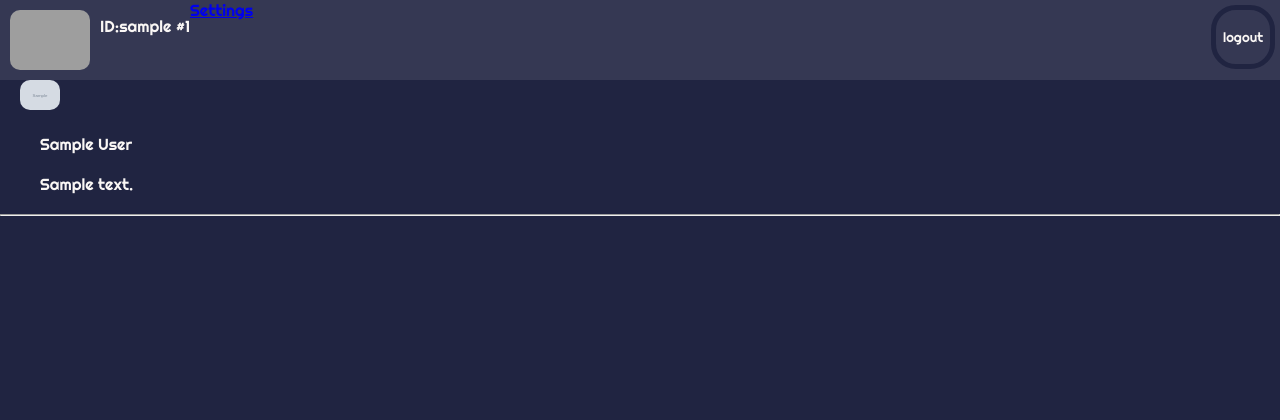
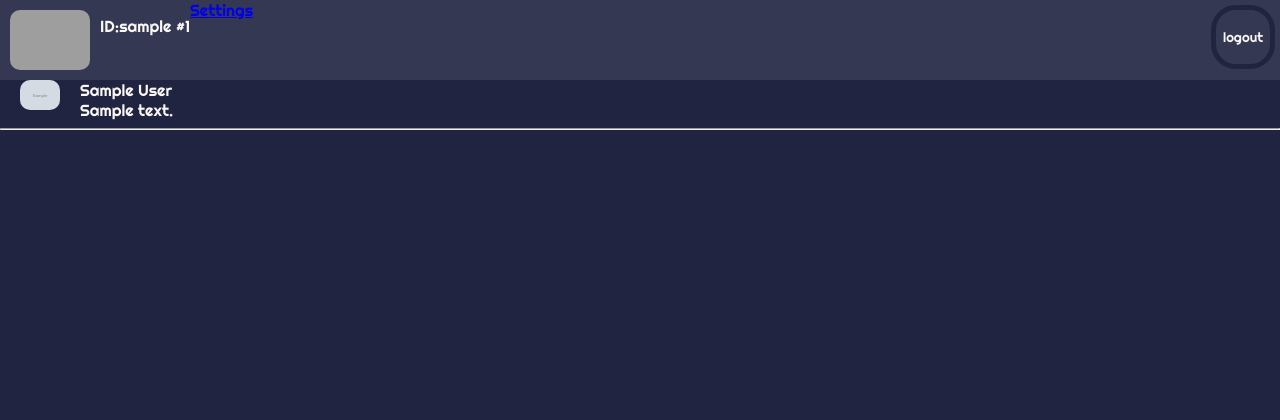
Before and after one commit to zebakayame/PHP_chat_server_bones, a PHP site: page /page/general.php in a window 1280 px wide. Shown: the top 420 px of the page. Run offline with PHP 8.4, Linux system fonts and the light colour scheme; the visitor is signed in with stand-in values (Sample User, id 1); tables that the repository leaves empty or names only in its code hold one stand-in row (values such as "Sample post"); grey boxes marked "Sample" are stand-in pictures; grey boxes are pictures that could not be loaded.

```diff
--- a/css/discussion.css
+++ b/css/discussion.css
@@ -171,15 +171,20 @@ button {
     border-color: var(--accent-color);
 }
 
-.message{
-    padding: 0px 20px 0px 20px;
-}
-.message p{
-    margin: 20px;
-}
+
 .userImage{
     width: 40px;
     image-rendering: pixelated;
     border-radius: 10px;
     margin: 0px 20px 0px 0px;
+    float: left;
 }
+.message{
+    margin: 0px 0px 0px 20px;
+}
+.messages{
+    margin: 0px 0px 0px 0px;
+}
+.messageUserName{
+    margin: 0px;
+}
--- a/page/general.php
+++ b/page/general.php
@@ -41,9 +41,9 @@
         function scroolChat(){
             var chat = document.querySelector('.chat');
             // if condition pour anti scroll a l'infinie
-            if(chat.scrollTop==0 || chat.scrollTop > chat.scrollHeight - 800){
+            //if(chat.scrollTop==0 || chat.scrollTop > chat.scrollHeight - 800){
                 chat.scrollTop = chat.scrollHeight;
-            }
+            //}
         }
         var loooper = setInterval(function(){
             refresh();
--- a/page/register.html
+++ b/page/register.html
@@ -12,7 +12,7 @@
     <h1>Welcome</h1>
     <h2>To the registration page</h2>
     <div class="login">
-        <form name="f1" action="registrator.php" method="post" enctype="multipart/form-data">
+        <form name="f1" action="registrator.php" method="post">
             <input type="text" placeholder="Enter your new user name" name="user" id="user"><br>
             <input type="password" placeholder="Enter your new Password" name="pass" id="pass"><br>
             <button id="registerButton" type="submit">Register</button>
--- a/page/settings.php
+++ b/page/settings.php
@@ -26,6 +26,7 @@
     <h3>Profile picture: </h3>
     <?php echo "<img src=". $_SESSION['image_profile']." class='pp'>"?>
     <h4>Change Profile pictures:</h4>
+
     <form action="" method="POST" enctype="multipart/form-data">
          <input type="file" name="image" />
          <input type="submit"/>
```
Also changed, not shown: page/registrator.php (+10 -1 lines).
